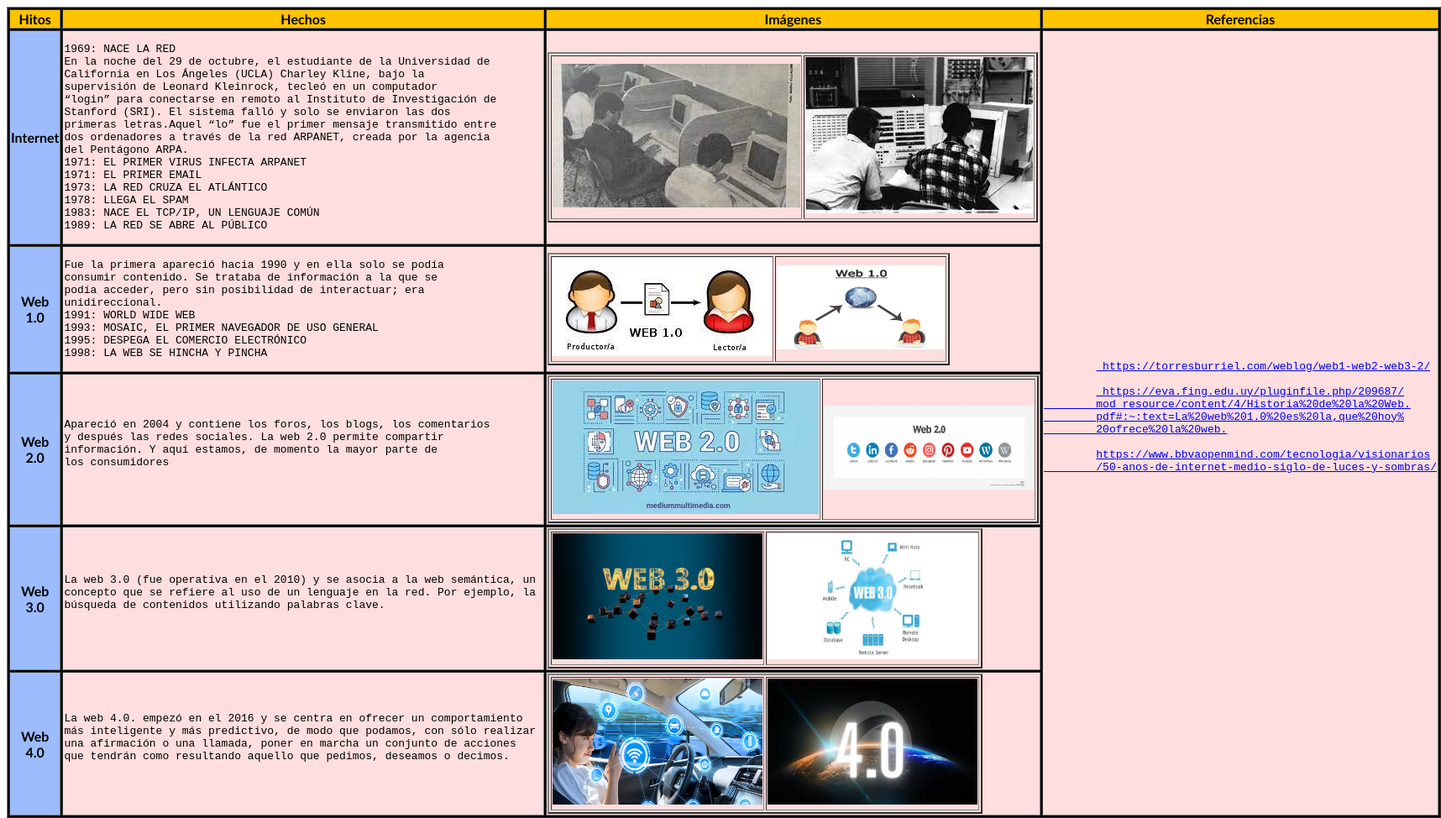
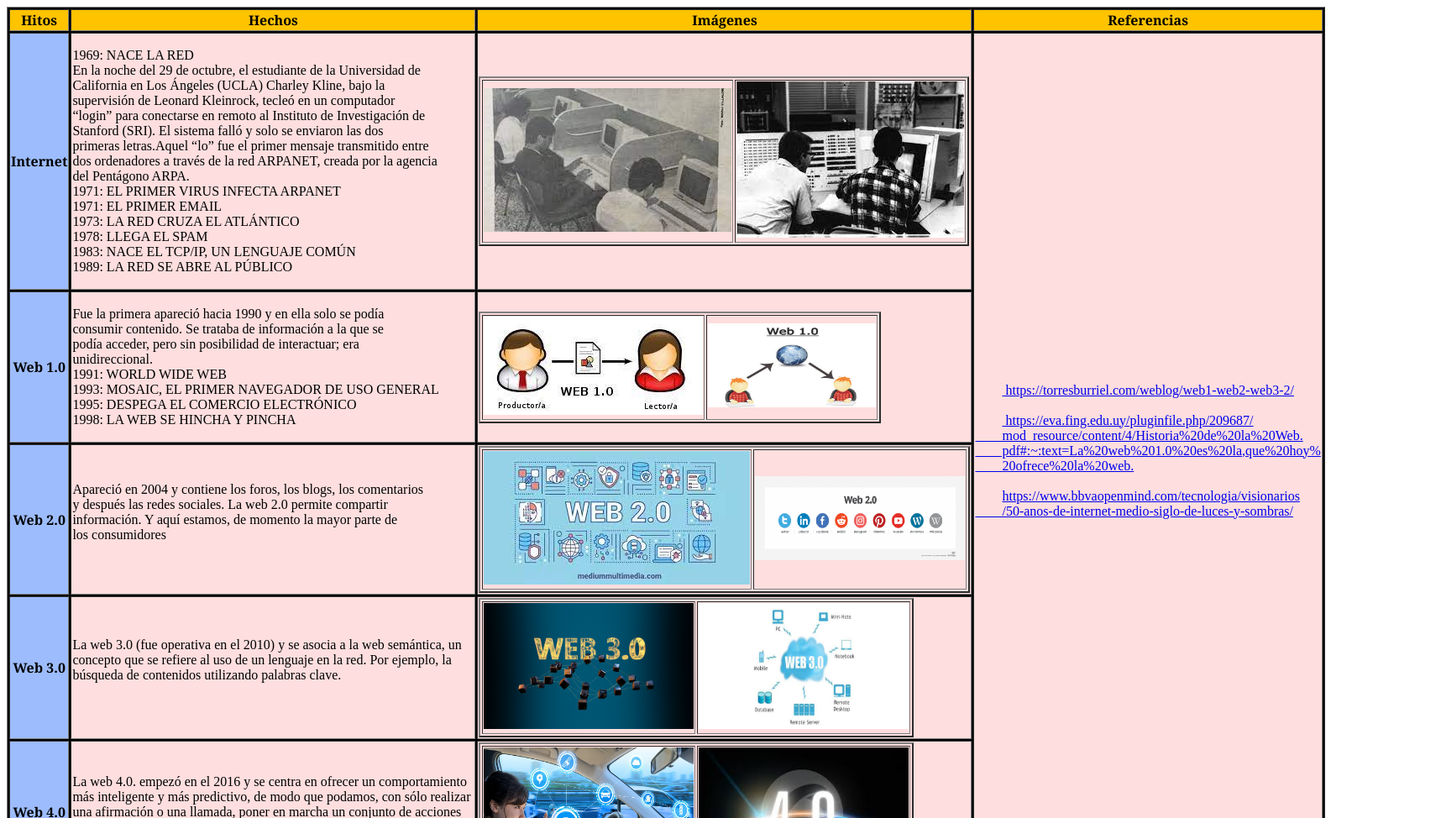
Before and after one commit to LuisGerardo2/PracticaTabla, a plain HTML site: page index.html in a window 1280 px wide. Shown: the top 974 px of the page at 84% size, 1716 px wide, since content can reach past the window. Drawn offline with Linux system fonts and the light colour scheme.

Commit message:
Add files via upload

```diff
--- a/style.css
+++ b/style.css
@@ -1,10 +1,12 @@
 th{
-	font-family:"Gill Sans", sans-serif ;
+	font-family:"Georgia", sans-serif ;
 	background-color: #FFC300;
 	text-decoration:;
 }
+pre{
+	font-family: unset;
+}
 td{
-	font-family: Georgia, serif;
 	background-color: #FEDEDE;
 }
 #luis1{
```
